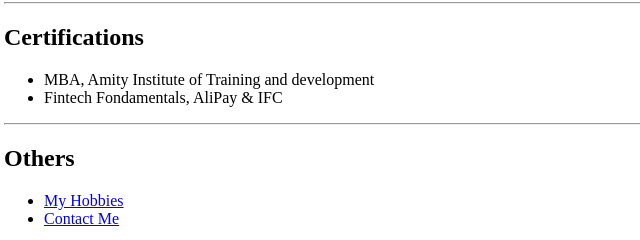
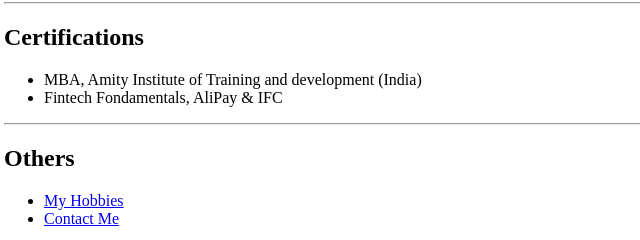
Before and after one commit to mzayene/My_CV, a plain HTML site: page index.html in a window 1280 px wide. Shown: the part 1189-1429 px from the top of the page, 4-644 px from the left. Drawn offline with Linux system fonts and the light colour scheme.

Commit message:
Add files via upload

```diff
--- a/index.html
+++ b/index.html
@@ -3,7 +3,7 @@
 <head>
     <meta charset="UTF-8">
     <meta name="viewport" content="width=device-width, initial-scale=1.0">
-    <title>My Resuume</title>
+    <title>My Resume</title>
 </head>
 <body>
     <h1>Mohamed Adnene Zayene</h1>
@@ -84,7 +84,7 @@
     <hr>
     <h2>Certifications</h2>
     <ul>
-        <li>MBA, Amity Institute of Training and development</li>
+        <li>MBA, Amity Institute of Training and development (India)</li>
         <li>Fintech Fondamentals, AliPay & IFC</li>
     </ul>
     <hr>
```
